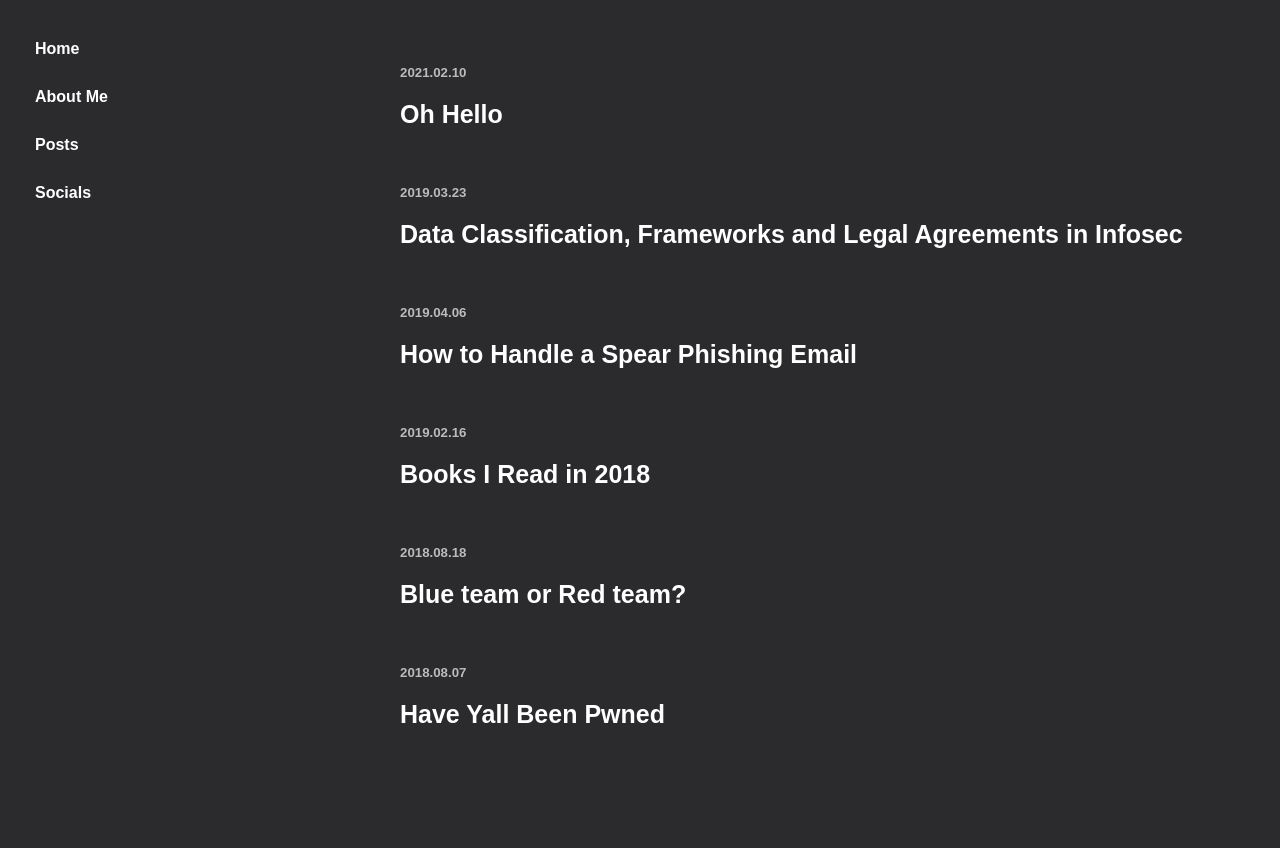
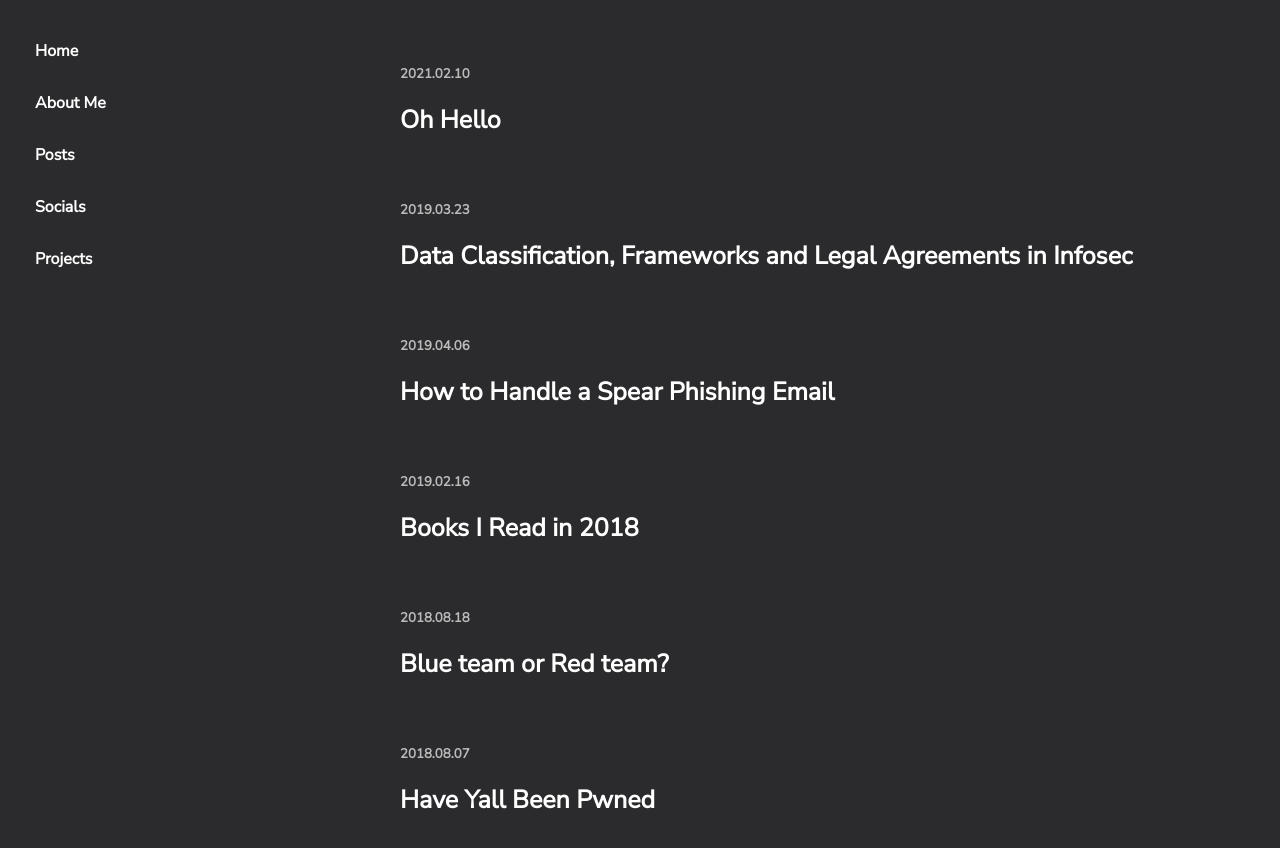
Before and after one commit to cobaltclaudia/cobaltclaudia.github.io, a Jekyll site: the page posts.html, which Jekyll copies as it is, in a window 1280 px wide. Shown: the top 848 px of the page. Built offline with Jekyll 4.4.1, drawn with Linux system fonts in a browser that asks for light colours.

Commit message:
Update font

```diff
--- a/aboutme.html
+++ b/aboutme.html
@@ -4,7 +4,10 @@
     <title>About Claudia</title>
     <meta charset="UTF-8">
     <meta name="viewport" content="width=device-width, initial-scale=1">
-    <link rel="stylesheet" type="text/css" href="claudiastyle.css">
+    <link rel="stylesheet" type="text/css" href="../claudiastyle.css">
+    <link rel="preconnect" href="https://fonts.googleapis.com">
+    <link rel="preconnect" href="https://fonts.gstatic.com" crossorigin>
+    <link href="https://fonts.googleapis.com/css2?family=Nunito+Sans:wght@200;300;400&display=swap" rel="stylesheet">
 </head>
 <body>
 <div id="header">
@@ -15,6 +18,7 @@
                 <li><a href="aboutme.html">About Me</a></li>
                 <li><a href="posts.html">Posts</a></li>
                 <li><a href="socials.html">Socials</a></li>
+                <li><a href="projects/projects.html">Projects</a></li>
             </ul>
         </div>
         <div class="main-content">
--- a/posts.html
+++ b/posts.html
@@ -4,7 +4,10 @@
     <title>Posts</title>
     <meta charset="UTF-8">
     <meta name="viewport" content="width=device-width, initial-scale=1">
-    <link rel="stylesheet" type="text/css" href="claudiastyle.css">
+    <link rel="stylesheet" type="text/css" href="../claudiastyle.css">
+    <link rel="preconnect" href="https://fonts.googleapis.com">
+    <link rel="preconnect" href="https://fonts.gstatic.com" crossorigin>
+    <link href="https://fonts.googleapis.com/css2?family=Nunito+Sans:wght@200;300;400&display=swap" rel="stylesheet">
 </head>
 <body>
 <div id="header">
@@ -15,6 +18,7 @@
                 <li><a href="aboutme.html">About Me</a></li>
                 <li><a href="posts.html">Posts</a></li>
                 <li><a href="socials.html">Socials</a></li>
+                <li><a href="projects/projects.html">Projects</a></li>
             </ul>
         </div>
 
--- a/socials.html
+++ b/socials.html
@@ -5,7 +5,10 @@
     <title>Socials</title>
     <meta charset="UTF-8">
     <meta name="viewport" content="width=device-width, initial-scale=1">
-    <link rel="stylesheet" type="text/css" href="claudiastyle.css">
+    <link rel="stylesheet" type="text/css" href="../claudiastyle.css">
+    <link rel="preconnect" href="https://fonts.googleapis.com">
+    <link rel="preconnect" href="https://fonts.gstatic.com" crossorigin>
+    <link href="https://fonts.googleapis.com/css2?family=Nunito+Sans:wght@200;300;400&display=swap" rel="stylesheet">
 </head>
 <body>
     <div id="header">
@@ -16,6 +19,7 @@
                     <li><a href="aboutme.html">About Me</a></li>
                     <li><a href="posts.html">Posts</a></li>
                     <li><a href="socials.html">Socials</a></li>
+                    <li><a href="projects/projects.html">Projects</a></li>
                 </ul>
             </div>
         </div>
```
Also changed, not shown: index.html (+5 -3 lines).
